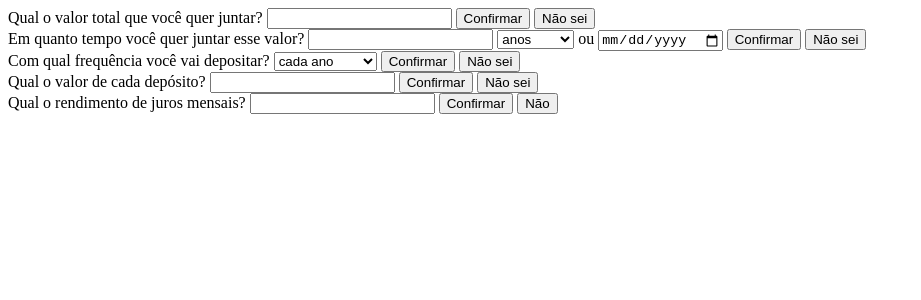
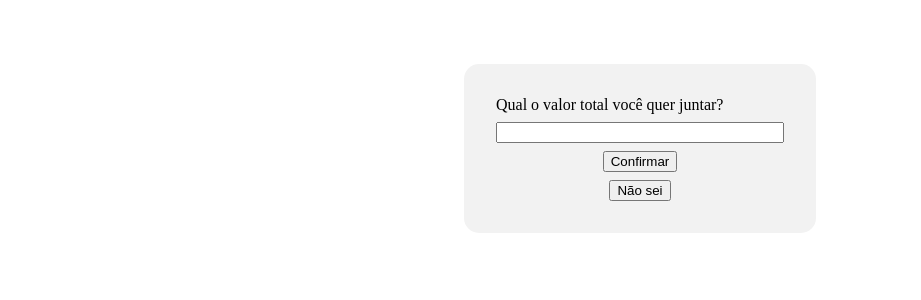
Before and after one commit to brenofts/cofrinho, a plain HTML site: page index.html in a window 1280 px wide. Shown: the whole page, without its empty margins (0-921 px from the left). Drawn offline with Linux system fonts and the light colour scheme.

Commit message:
Class Cofrinho

```diff
--- a/app.js
+++ b/app.js
@@ -0,0 +1,18 @@
+"use strict"
+
+class Cofrinho {
+  constructor(nome) {
+    this.nome = nome
+  }
+
+  get getNome() {
+    return this.nome
+  }
+
+  setNome(nome) {
+    this.nome = nome
+    console.warn('Nome atualizado: ', this.nome)
+  }
+}
+
+console.warn('Bem vindo');
--- /dev/null
+++ b/cofrinho.css
@@ -0,0 +1,31 @@
+* {
+    user-select: none;
+}
+
+body{
+    max-width: 44ch;
+    margin: auto;
+    padding: 4em 2em;
+    display: grid;
+    gap: 2em;
+}
+
+body > div{
+    padding: 2em;
+    border-radius: 15px;
+    background-color: #f2f2f2;
+}
+
+body > div > div{
+    display: grid;
+    gap: 0.5em;
+}
+
+button{
+    width: max-content;
+    margin: auto;
+}
+
+.hidden {
+    display: none;
+}
--- a/index.html
+++ b/index.html
@@ -4,19 +4,20 @@
   <meta charset="UTF-8">
   <meta http-equiv="X-UA-Compatible" content="IE=edge">
   <meta name="viewport" content="width=device-width, initial-scale=1.0">
+  <link rel="stylesheet" href="cofrinho.css">
   <title>Cofrinho</title>
 </head>
 <body>
   <div class="view" id="v_total">
     <div class="form" id="f_total">
-      <span>Qual o valor total que você quer juntar?</span>
+      <span>Qual o valor total você quer juntar?</span>
       <input type="number" name="valor total" id="input_total">
       <button>Confirmar</button>
       <button>Não sei</button>
     </div>
   </div>
 
-  <div class="view" id="v_tempo">
+  <div class="view hidden" id="v_tempo">
     <div class="form" id="f_tempo">
       <span>Em quanto tempo você quer juntar esse valor?</span>
       <input type="number" name="tempo" id="input_tempo">
@@ -33,7 +34,7 @@
     </div>
   </div>
 
-  <div class="view" id="v_frequencia">
+  <div class="view hidden" id="v_frequencia">
     <div class="form" id="f_frequencia">
       <span>Com qual frequência você vai depositar?</span>
       <select name="frequência" id="tipo_frequencia">
@@ -47,7 +48,7 @@
     </div>
   </div>
 
-  <div class="view" id="v_deposito">
+  <div class="view hidden" id="v_deposito">
     <div class="form" id="f_deposito">
       <span>Qual o valor de cada depósito?</span>
       <input type="number" name="valor depósito" id="input_deposito">
@@ -56,7 +57,7 @@
     </div>
   </div>
 
-  <div class="view" id="v_juros">
+  <div class="view hidden" id="v_juros">
     <div class="form" id="f_juros">
       <span>Qual o rendimento de juros mensais?</span>
       <input type="number" name="valor juros" id="input_juros">
@@ -67,4 +68,5 @@
 
 
 </body>
+<script src="app.js"></script>
 </html>
```
